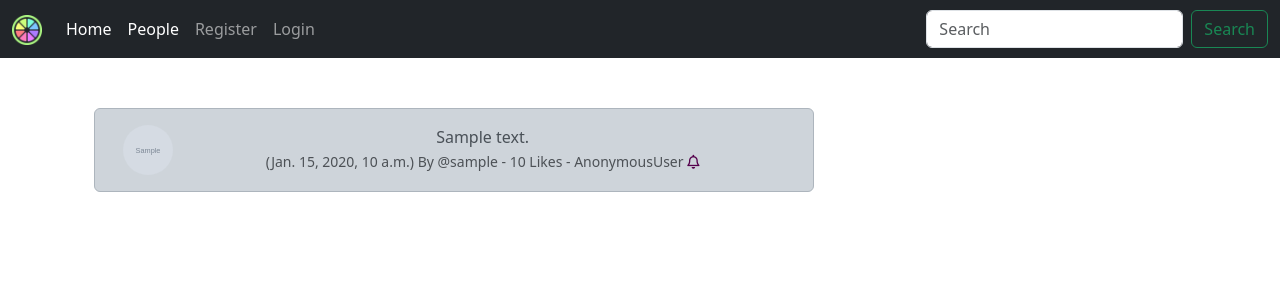
After one commit to torbalansky/social-media, a Django app: template lemons/templates/share_yeet.html in a window 1280 px wide. The commit adds this page. Shown: the top 300 px of the page. Run offline with Django 3.2, Linux system fonts and the light colour scheme; the template is opened without the code that fills it: most values are stand-ins (such as "Sample title", 1, 10 or a date in 2020); grey boxes marked "Sample" are stand-in pictures; some libraries are stand-ins or nearby versions.

Commit message:
Added biography, social media links, unfollow icon and share messages

```diff
--- a/lemons/templates/navbar.html
+++ b/lemons/templates/navbar.html
@@ -1,6 +1,9 @@
-<nav class="navbar navbar-expand-lg bg-body-tertiary">
+<nav class="navbar navbar-expand-lg navbar-dark bg-dark">
     <div class="container-fluid">
-      <a class="navbar-brand" href="{% url 'home' %}">Lemons</a>
+      <a class="navbar-brand" href="{% url 'home' %}">
+        {% load static %}
+        <img src="{% static 'images/logo_lemon.png' %}" style="width: 30px; height: 30px;">
+      </a>
       <button class="navbar-toggler" type="button" data-bs-toggle="collapse" data-bs-target="#navbarSupportedContent" aria-controls="navbarSupportedContent" aria-expanded="false" aria-label="Toggle navigation">
         <span class="navbar-toggler-icon"></span>
       </button>
@@ -19,7 +22,7 @@
 
           <li class="nav-item">
             <a class="nav-link"
-            href="{% url 'profile' request.user.id %}">Profile</a>
+            href="{% url 'profile' request.user.id %}">My Profile</a>
           </li>
           <li class="nav-item">
             <a class="nav-link"
@@ -38,6 +41,21 @@
         {% endif %}
 
         </ul>
+        {% if user.is_authenticated %}
+          <ul class="navbar-nav ml-auto">
+              <li class="nav-link navbar-brand">
+                <a href="{% url 'profile' request.user.id %}">
+                  {% if user.profile.profile_image %}
+                  <img src="{{ user.profile.profile_image.url }}" class="rounded-circle" style="width: 30px; height: 30px;">
+                  {% else %}
+                      <img src="{% static 'images/user.png' %}" class="img-fluid rounded-circle" alt="Profile Image" style="width: 30px; height: 30px;">
+
+                  {% endif %}
+                  </a>
+              </li>
+          </ul>
+                   {% endif %}
+
         <form class="d-flex" role="search">
           <input class="form-control me-2" type="search" placeholder="Search" aria-label="Search">
           <button class="btn btn-outline-success" type="submit">Search</button>
--- a/lemons/templates/register.html
+++ b/lemons/templates/register.html
@@ -9,7 +9,7 @@
         {{ form.as_p }}
 
         <button type="submit" class="btn btn-primary" style="width: 200px;">Register</button>
-          </form>
+    </form>
 
 </div>
 
--- /dev/null
+++ b/lemons/templates/share_yeet.html
@@ -0,0 +1,40 @@
+{% extends 'base.html' %}
+{% load static %}
+{% block content %}
+<div class="container text-center" style="margin-top: 50px;">
+    <div class="row">
+        <div class="col-8">
+            <div class="alert alert-dark" role="alert">
+                <div class="container">
+                    <div class="row">
+                        <div class="col-1">
+                            {% if yeet.user.profile.profile_image %}
+                                <img src="{{ yeet.user.profile.profile_image.url }}" width=50 height=50 class="rounded-circle" alt="{{ profile.user.username }}">
+                            {% else %}
+                                <img src="{% static 'images/user.png' %}" width=50 height=50 class="rounded-circle" alt="{{ profile.user.username }}">
+                            {% endif %}
+                        </div>
+                        <div class="col-11">
+                            {{ yeet.body }}<br/>
+                            <small class="text-muted">
+                                ({{ yeet.created_at}}) By
+                                @{{ yeet.user.username }}
+                                - {{ yeet.number_of_likes }} Likes - {{ user }}
+                                {% if user in yeet.likes.all %}
+                                    <a href="{% url 'yeet_like' yeet.id %}">
+                                        <i class="fa-solid fa-bell" style="color: rgb(85, 0, 76)"></i>
+                                    </a>
+                                {% else %}
+                                    <a href="{% url 'yeet_like' yeet.id %}">
+                                        <i class="fa-regular fa-bell" style="color: rgb(85, 0, 76)"></i>
+                                    </a>
+                                {% endif %}
+                            </small>
+                        </div><br/><br/>
+                    </div>
+                </div>
+            </div>
+        </div>
+    </div>
+</div>
+{% endblock %}
--- a/lemons/urls.py
+++ b/lemons/urls.py
@@ -9,5 +9,7 @@ urlpatterns = [
     path('logout', views.logout_user, name='logout'),
     path('register/', views.register_user, name='register'),
     path('update_user/', views.update_user, name='update_user'),
-    path('yeet_like/<int:pk>', views.yeet_like, name='yeet_like')
+    path('yeet_like/<int:pk>', views.yeet_like, name='yeet_like'),
+    path('yeet_share/<int:pk>', views.yeet_share, name='yeet_share'),
+    path('unfollow/<int:pk>', views.unfollow, name='unfollow'),
 ]
```
Also changed, not shown: lemons/forms.py (+6 -1 lines), lemons/models.py (+9 -3 lines), lemons/templates/home.html (+6 -5 lines), lemons/templates/profile.html (+36 -5 lines), lemons/views.py (+26 -2 lines), db.sqlite3, lemons/migrations/0006_profile_facebook_link_profile_homepage_link_and_more.py (added), lemons/static/images/logo_lemon.png (added), media/images/363288307_6552148888165702_1981663319197751672_n.jpg (added).
